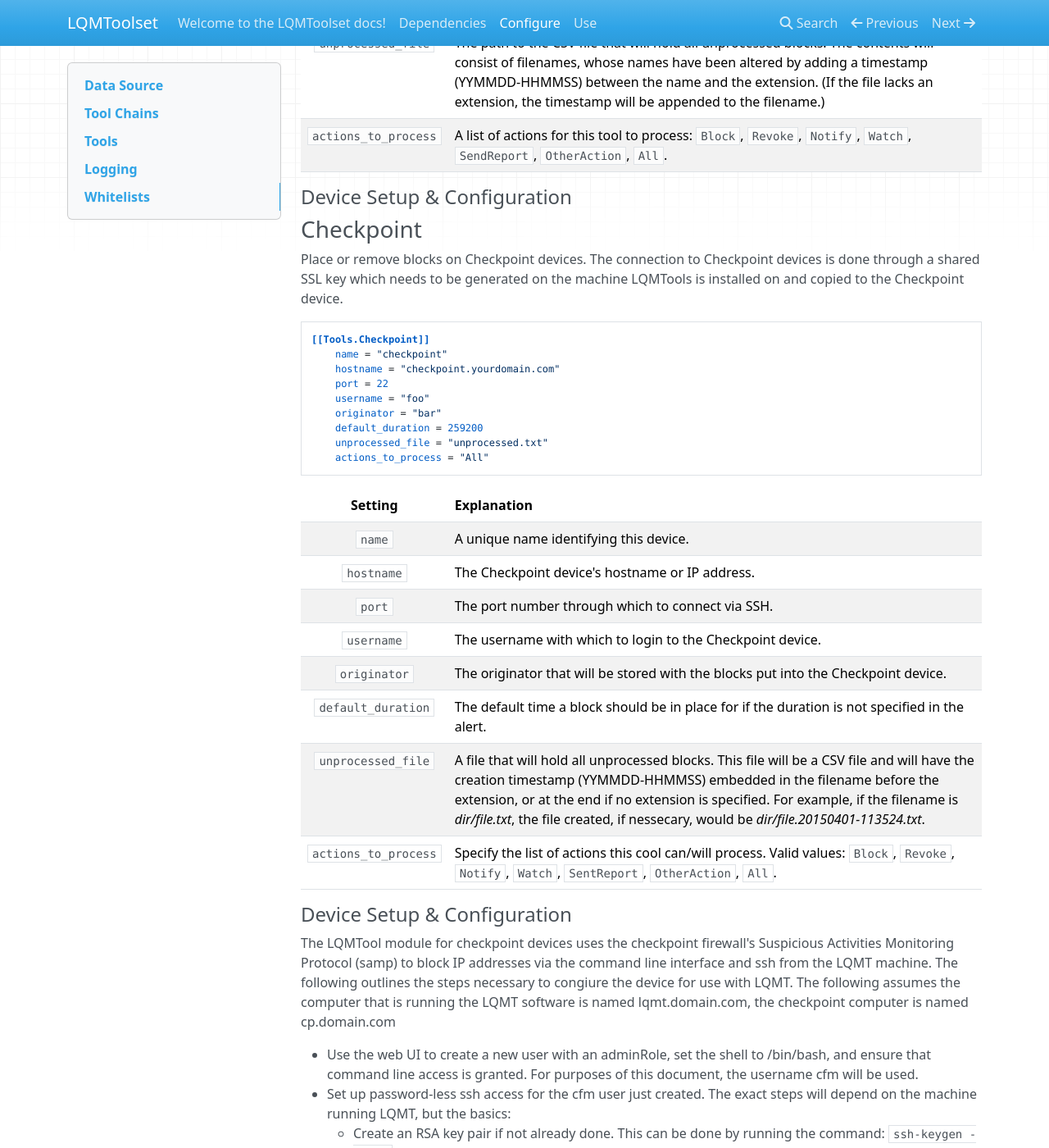
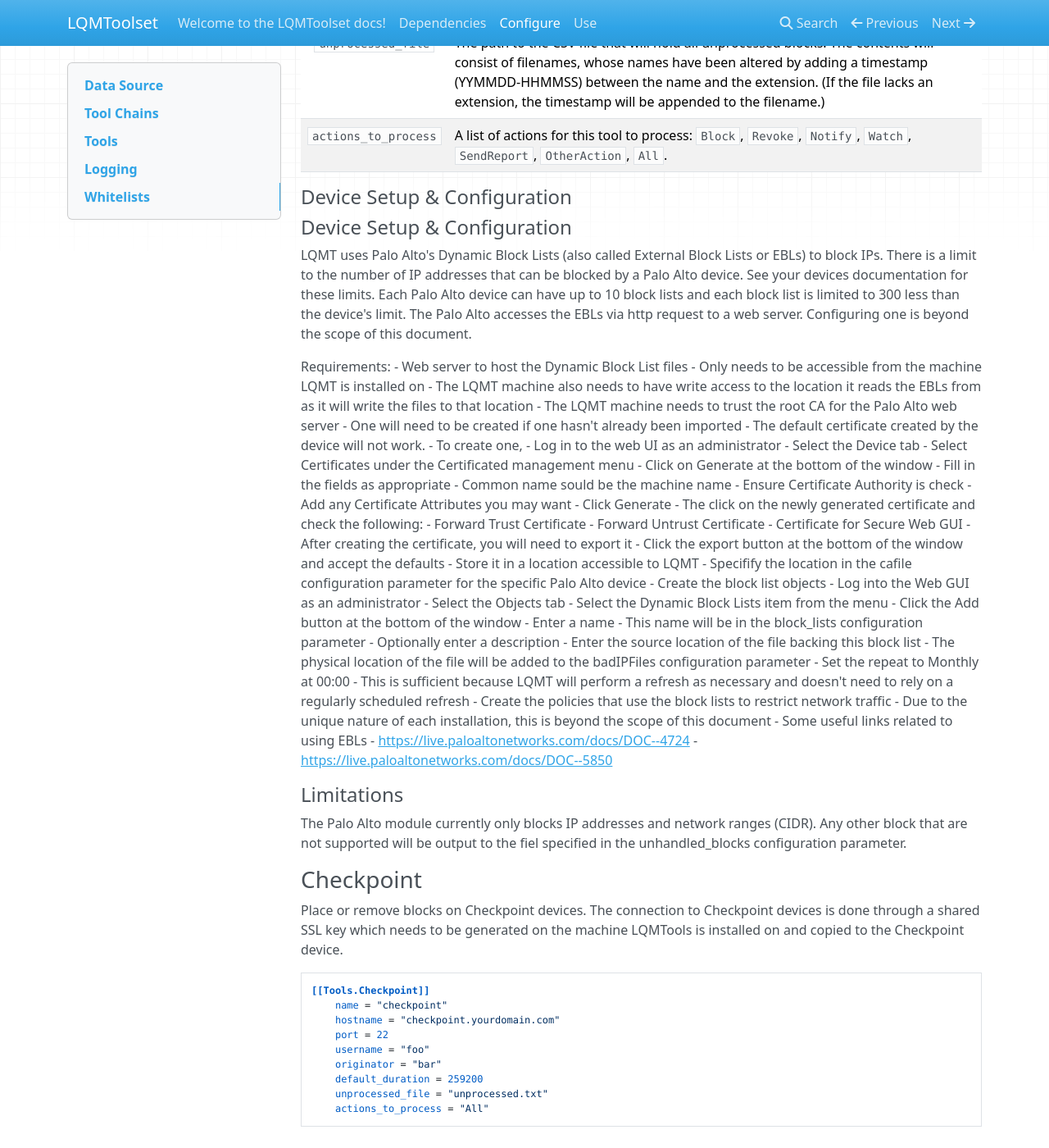
Before and after one commit to anl-cyberscience/LQMToolset, an MkDocs documentation site: the page built from docs/configure.md, in a window 1280 px wide and 1400 px high, scrolled down 2076 px. Shown: the whole window at 82% size. Built offline with MkDocs 1.6.1, drawn with Linux system fonts in a browser that asks for light colours; nearby versions of some CDN libraries; old or Windows-style settings are respelled for this version of MkDocs.

Commit message:
Documentation Update
-Added more to Palo Alto configuration

```diff
--- a/docs/configure.md
+++ b/docs/configure.md
@@ -63,6 +63,56 @@
 `actions_to_process` | A list of actions for this tool to process: `Block`, `Revoke`, `Notify`, `Watch`, `SendReport`, `OtherAction`, `All`.
 
 #### Device Setup & Configuration
+
+#### Device Setup & Configuration
+LQMT uses Palo Alto's Dynamic Block Lists (also called External Block Lists or EBLs) to block IPs. There is a limit to the number of IP addresses that can be blocked by a Palo Alto device. See your devices documentation for these limits. Each Palo Alto device can have up to 10 block lists and each block list is limited to 300 less than the device's limit. The Palo Alto accesses the EBLs via http request to a web server. Configuring one is beyond the scope of this document.
+
+Requirements:
+- Web server to host the Dynamic Block List files
+    - Only needs to be accessible from the machine LQMT is installed on
+    - The LQMT machine also needs to have write access to the location it reads the EBLs from as it will write the files to that location
+- The LQMT machine needs to trust the root CA for the Palo Alto web server
+    - One will need to be created if one hasn't already been imported
+        - The default certificate created by the device will not work.
+    - To create one,
+        - Log in to the web UI as an administrator
+        - Select the Device tab
+        - Select Certificates under the Certificated management menu
+        - Click on Generate at the bottom of the window
+        - Fill in the fields as appropriate
+            - Common name sould be the machine name
+            - Ensure Certificate Authority is check
+            - Add any Certificate Attributes you may want
+            - Click Generate
+    - The click on the newly generated certificate and check the following:
+            - Forward Trust Certificate
+            - Forward Untrust Certificate
+            - Certificate for Secure Web GUI
+    - After creating the certificate, you will need to export it
+        - Click the export button at the bottom of the window and accept the defaults
+        - Store it in a location accessible to LQMT
+        - Specifify the location in the cafile configuration parameter for the specific Palo Alto device
+- Create the block list objects
+    - Log into the Web GUI as an administrator
+    - Select the Objects tab
+    - Select the Dynamic Block Lists item from the menu
+        - Click the Add button at the bottom of the window
+        - Enter a name
+            - This name will be in the block_lists configuration parameter
+        - Optionally enter a description
+        - Enter the source location of the file backing this block list
+            - The physical location of the file will be added to the badIPFiles configuration parameter
+        - Set the repeat to Monthly at 00:00
+            - This is sufficient because LQMT will perform a refresh as necessary and doesn't need to rely on a regularly scheduled refresh
+- Create the policies that use the block lists to restrict network traffic
+    - Due to the unique nature of each installation, this is beyond the scope of this document
+    - Some useful links related to using EBLs
+        - <https://live.paloaltonetworks.com/docs/DOC-­‐4724>
+        - <https://live.paloaltonetworks.com/docs/DOC-­‐5850>
+
+#### Limitations
+The Palo Alto module currently only blocks IP addresses and network ranges (CIDR). Any other block that are not supported will be output to the fiel specified in the unhandled_blocks configuration parameter.
+
 
 ### Checkpoint
 Place or remove blocks on Checkpoint devices. The connection to Checkpoint devices is done through a shared SSL key which needs to be generated on the machine LQMTools is installed on and copied to the Checkpoint device.
```
